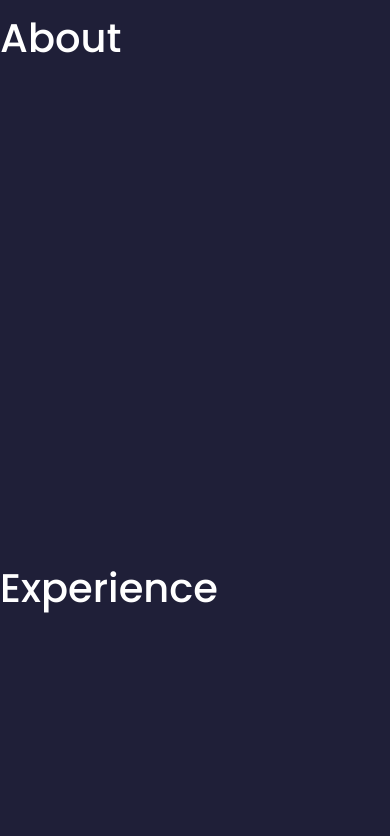
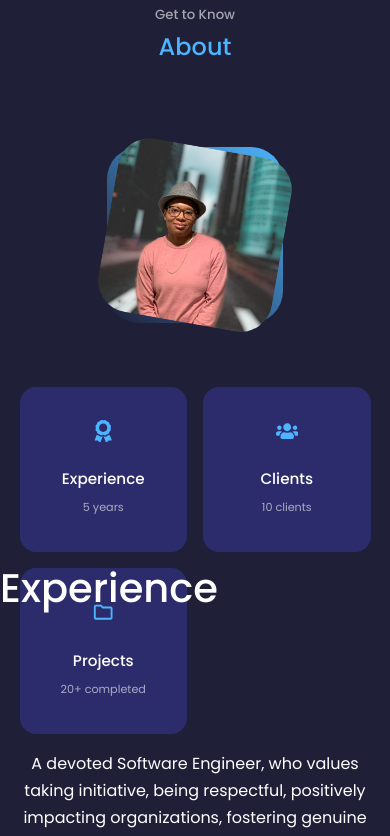
Before and after one commit to MDReed2/rcw-portfolio-react, a React (Create React App) app: page / in a window 390 px wide. Shown: the part 1080-1916 px from the top of the page. Built offline with nearby package versions, Linux system fonts and the light colour scheme.

Commit message:
About jsx and about scss code

```diff
--- a/src/components/about/About.jsx
+++ b/src/components/about/About.jsx
@@ -1,10 +1,45 @@
 import React from 'react'
 import './about.scss'
+import ME from '../../assets/rcw-about-img-.png'
+import { FaAward, FaUsers } from 'react-icons/fa'
+import { MdOutlineFolder } from 'react-icons/md'
 
 const About = () => {
   return (
     <section id='about'>
-    <h1>About</h1>
+    <h5>Get to Know</h5>
+    <h2>About</h2>
+    <div className='container about__container'>
+      <div className='about__me'>
+        <div className='about__me-image'>
+          <img src={ME} alt='Meshia Reed'/>
+        </div>
+      </div>
+      <div className='about__content'>
+        <div className='about__cards'>
+          <article className='about__card'>
+            <FaAward className='about__icon'/>
+            <h5>Experience</h5>
+            <small>5 years</small>
+          </article>
+          <article className='about__card'>
+            <FaUsers className='about__icon'/>
+            <h5>Clients</h5>
+            <small>10 clients</small>
+          </article>
+          <article className='about__card'>
+          <MdOutlineFolder className='about__icon'/>
+            <h5>Projects</h5>
+            <small>20+ completed</small>
+          </article>
+        </div>
+        <p>
+          A devoted Software Engineer, who values taking initiative, being respectful, positively impacting organizations, fostering genuine connections with stakeholders, and among much more.
+        </p>
+        <a href='#contact' className='btn btn-primary'>Let's Talk</a>
+      </div>
+    </div>
+
     </section>
   )
 }
--- a/src/components/about/about.scss
+++ b/src/components/about/about.scss
@@ -0,0 +1,108 @@
+@import "../../index.scss";
+
+.about__container {
+  display: grid;
+  grid-template-columns: 35% 50%;
+  gap: 15%;
+
+  .about__me {
+    width: 100%;
+    aspect-ratio: 1/1;
+    border-radius: 2rem;
+    background: linear-gradient(45deg, transparent, $color-primary);
+    display: grid;
+    place-items: center;
+
+    .about__me-image {
+      border-radius: 2rem;
+      overflow: hidden;
+      transform: rotate(10deg);
+      transition: $transition;
+
+      &:hover {
+        transform: rotate(0deg);
+      }
+    }
+  }
+
+  .about__cards {
+    display: grid;
+    grid-template-columns: repeat(3, 1fr);
+    gap: 1.5rem;
+
+    .about__card {
+      background: $color-bg-variant;
+      border: 1px solid transparent;
+      border-radius: 1rem;
+      padding: 2rem;
+      text-align: center;
+      transition: $transition;
+
+      &:hover {
+        background: transparent;
+        border-color: $color-primary-variant;
+        cursor: default;
+      }
+
+      .about__icon {
+        color: $color-primary;
+        font-size: 1.4rem;
+        margin-bottom: 1rem;
+      }
+
+      h5 {
+        font-size: 0.95rem;
+      }
+
+      small {
+        font-size: 0.7rem;
+        color: $color-light;
+      }
+
+      p {
+        margin: 2rem 0 2.6rem;
+        color: $color-light;
+      }
+    }
+  }
+}
+
+/* ================ MEDIA QUERIES (MEDIUM DEVICES) ================= */
+@media screen and (max-width: 1024px) {
+  .about__container {
+    grid-template-columns: 1fr;
+    gap: 0;
+
+    .about__me {
+      width: 50%;
+      margin: 2rem auto 4rem;
+    }
+
+    .about__content {
+      p {
+        margin: 1rem 0 1.5rem;
+      }
+    }
+  }
+}
+
+/* ================ MEDIA QUERIES (SMALL DEVICES) ================= */
+@media screen and (max-width: 600px) {
+  .about__me {
+    width: 65%;
+    margin: 0 auto 3rem;
+  }
+
+  .about__content {
+    text-align: center;
+
+    .about__cards {
+      grid-template-columns: 1fr 1fr;
+      gap: 1rem;
+    }
+
+    p {
+      margin: 1.5rem 0;
+    }
+  }
+}
```
Also changed, not shown: src/assets/rcw-about-img-.png (added).
